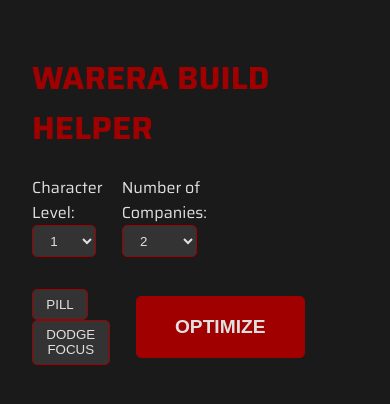
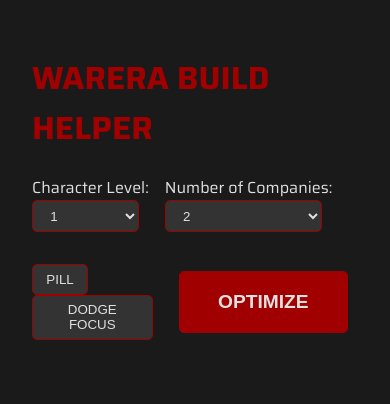
Before and after one commit to TheGroxEmpire/warera-war-planner, a Flask app: page / in a window 390 px wide. Shown: the top 404 px of the page. Run offline with Flask 3, Linux system fonts and the light colour scheme.

Commit message:
Responsive + pop boost

```diff
--- a/static/style.css
+++ b/static/style.css
@@ -296,3 +296,22 @@ select, button {
 .card-consumables {
     width: 25%;
 }
+
+@media (max-width: 768px) {
+    .top-section {
+        flex-direction: column;
+        gap: 1em;
+    }
+
+    #build-form,
+    .trends {
+        width: 100%;
+    }
+
+    .trends {
+        flex-direction: column;
+    }
+    .trend-card {
+        width: 100%;
+    }
+}
--- a/warera/optimization.py
+++ b/warera/optimization.py
@@ -74,7 +74,7 @@ def optimize_worker(args):
         pop_size = 40
         n_gen = 2
     else:
-        pop_size = int(os.environ.get("POP_SIZE", 100))
+        pop_size = int(os.environ.get("POP_SIZE", 200))
         n_gen = int(os.environ.get("N_GEN", 100))
     algorithm = NSGA2(pop_size=pop_size)
     termination = get_termination("n_gen", n_gen)
```
